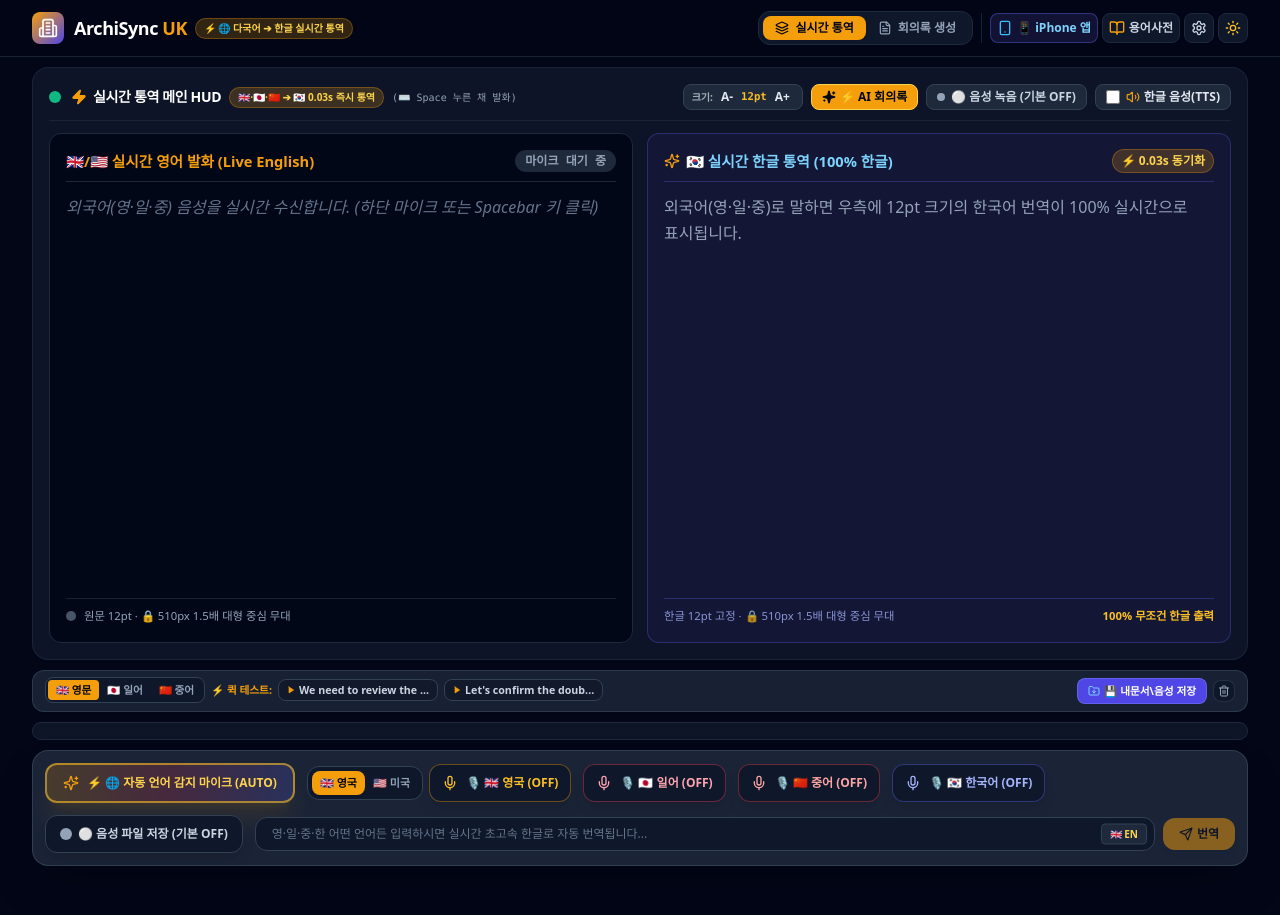
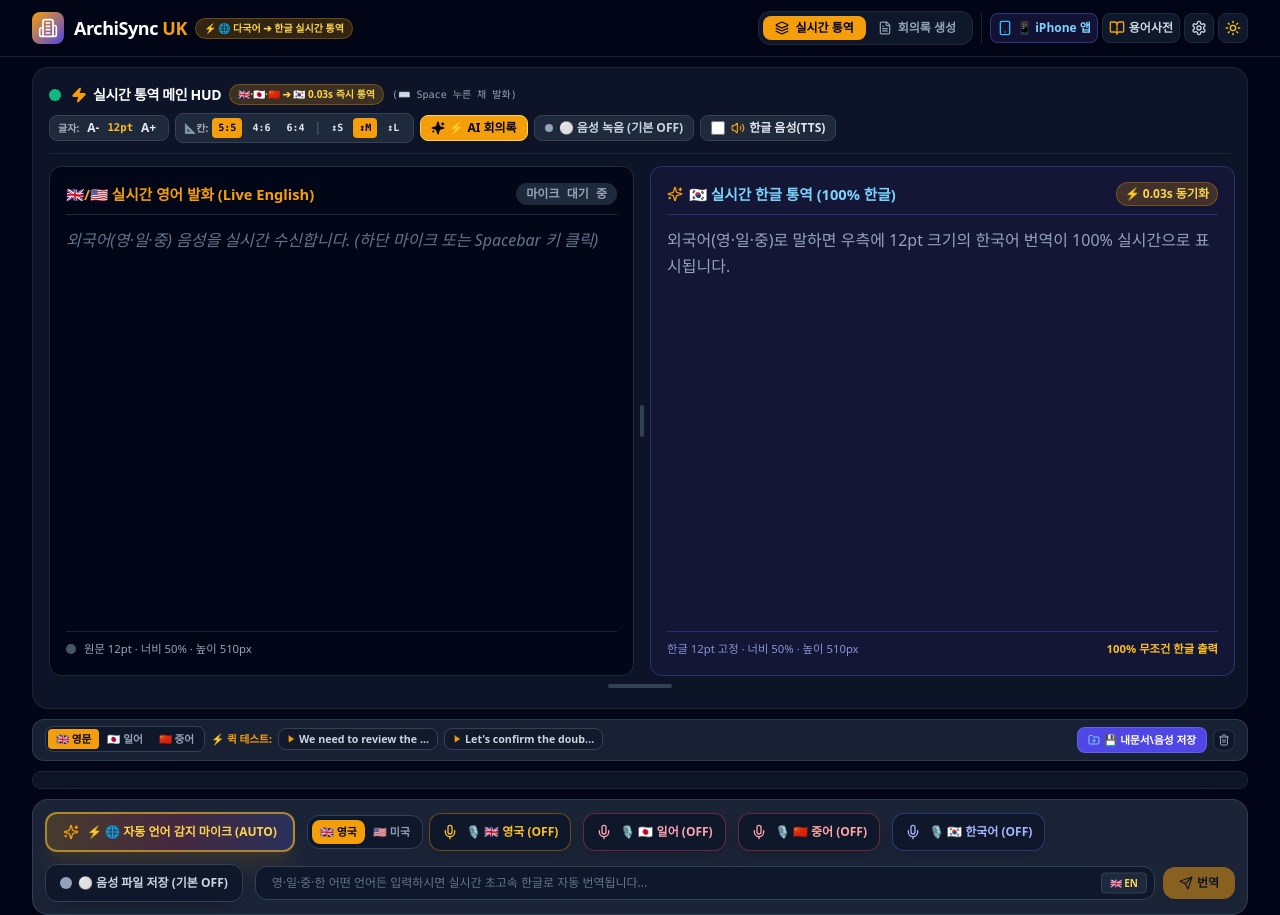
Before and after one commit to tttd1us-design/archisync-uk, a React (Vite) app: page / in a window 1280 px wide. Before the commit the page ends 866 px from the top, so only its background shows below. Built offline with nearby package versions, Linux system fonts and the light colour scheme.

Commit message:
Add dynamic draggable split resizer, height resizer, and size presets to LiveInterpreter

```diff
--- a/src/components/LiveInterpreter.jsx
+++ b/src/components/LiveInterpreter.jsx
@@ -138,12 +138,20 @@ const MessageCardItem = React.memo(function MessageCardItem({
   onStartEdit,
   onCancelEdit,
   onChangeEditText,
-  onSaveEdit
+  onSaveEdit,
+  splitRatio = 50
 }) {
   const isUK = msg.lang === 'en-GB' || msg.lang?.startsWith('en');
   const isZH = msg.lang?.startsWith('zh');
   const isJP = msg.lang?.startsWith('ja');
   const flag = isZH ? '🇨🇳' : isJP ? '🇯🇵' : isUK ? '🇬🇧' : '🇰🇷';
+
+  // Dynamic grid column template matching the live stage split ratio
+  const gridStyle = {
+    display: 'grid',
+    gridTemplateColumns: `minmax(0, ${splitRatio}fr) minmax(0, ${100 - splitRatio}fr)`,
+    gap: '0.625rem'
+  };
 
   return (
     <div className={`w-full rounded-xl p-2.5 border transition-all ${
@@ -202,7 +210,7 @@ const MessageCardItem = React.memo(function MessageCardItem({
         </div>
       </div>
 
-      {/* 2. Dual Column 1:1 Sentence-by-Sentence Parallel Comparison (8pt Professional Layout) */}
+      {/* 2. Dual Column 1:1 Sentence-by-Sentence Parallel Comparison (8pt Professional Layout with Dynamic Split Ratio) */}
       <div className="space-y-1.5 text-[8pt] leading-relaxed">
         {editingId === msg.id ? (
           <div className="p-2.5 rounded-lg border bg-slate-900 border-amber-500/50 space-y-2">
@@ -231,19 +239,20 @@ const MessageCardItem = React.memo(function MessageCardItem({
               return msg.pairs.map((pair, idx) => (
                 <div
                   key={idx}
-                  className={`grid grid-cols-1 md:grid-cols-2 gap-2.5 p-2 rounded-lg border transition ${
+                  style={gridStyle}
+                  className={`p-2 rounded-lg border transition ${
                     isDark
                       ? 'bg-slate-900/60 border-slate-800/80 hover:border-slate-700'
                       : 'bg-slate-50 border-slate-200 hover:border-slate-300'
                   }`}
                 >
-                  <div className="flex items-start gap-1.5 font-medium select-text">
+                  <div className="flex items-start gap-1.5 font-medium select-text min-w-0">
                     <span className="font-mono text-[7pt] text-amber-500/80 font-bold shrink-0 mt-0.5">[{idx + 1}]</span>
                     <p style={{ fontSize: '8pt' }} className={`text-[8pt] leading-relaxed break-keep-all ${isDark ? 'text-slate-200' : 'text-slate-800'}`}>
                       {pair.orig}
                     </p>
                   </div>
-                  <div className="flex items-start gap-1.5 font-bold select-text">
+                  <div className="flex items-start gap-1.5 font-bold select-text min-w-0">
                     <span className="font-mono text-[7pt] text-indigo-400 font-bold shrink-0 mt-0.5">[{idx + 1}]</span>
                     <p style={{ fontSize: '8pt' }} className={`text-[8pt] leading-relaxed break-keep-all ${isDark ? 'text-amber-300' : 'text-indigo-950'}`}>
                       {pair.trans}
@@ -262,19 +271,20 @@ const MessageCardItem = React.memo(function MessageCardItem({
               return originalSentences.map((orig, idx) => (
                 <div
                   key={idx}
-                  className={`grid grid-cols-1 md:grid-cols-2 gap-2.5 p-2 rounded-lg border transition ${
+                  style={gridStyle}
+                  className={`p-2 rounded-lg border transition ${
                     isDark
                       ? 'bg-slate-900/60 border-slate-800/80 hover:border-slate-700'
                       : 'bg-slate-50 border-slate-200 hover:border-slate-300'
                   }`}
                 >
-                  <div className="flex items-start gap-1.5 font-medium select-text">
+                  <div className="flex items-start gap-1.5 font-medium select-text min-w-0">
                     <span className="font-mono text-[7pt] text-amber-500/80 font-bold shrink-0 mt-0.5">[{idx + 1}]</span>
                     <p style={{ fontSize: '8pt' }} className={`text-[8pt] leading-relaxed break-keep-all ${isDark ? 'text-slate-200' : 'text-slate-800'}`}>
                       {orig}
                     </p>
                   </div>
-                  <div className="flex items-start gap-1.5 font-bold select-text">
+                  <div className="flex items-start gap-1.5 font-bold select-text min-w-0">
                     <span className="font-mono text-[7pt] text-indigo-400 font-bold shrink-0 mt-0.5">[{idx + 1}]</span>
                     <p style={{ fontSize: '8pt' }} className={`text-[8pt] leading-relaxed break-keep-all ${isDark ? 'text-amber-300' : 'text-indigo-950'}`}>
                       {translationSentences[idx]}
@@ -287,19 +297,20 @@ const MessageCardItem = React.memo(function MessageCardItem({
             // If sentence counts differ, display as single cohesive matching block at strict 8pt
             return (
               <div
-                className={`grid grid-cols-1 md:grid-cols-2 gap-2.5 p-2 rounded-lg border transition ${
+                style={gridStyle}
+                className={`p-2 rounded-lg border transition ${
                   isDark
                     ? 'bg-slate-900/60 border-slate-800/80 hover:border-slate-700'
                     : 'bg-slate-50 border-slate-200 hover:border-slate-300'
                 }`}
               >
-                <div className="flex items-start gap-1.5 font-medium select-text">
+                <div className="flex items-start gap-1.5 font-medium select-text min-w-0">
                   <span className="font-mono text-[7pt] text-amber-500/80 font-bold shrink-0 mt-0.5">[1]</span>
                   <p style={{ fontSize: '8pt' }} className={`text-[8pt] leading-relaxed break-keep-all ${isDark ? 'text-slate-200' : 'text-slate-800'}`}>
                     {msg.original}
                   </p>
                 </div>
-                <div className="flex items-start gap-1.5 font-bold select-text">
+                <div className="flex items-start gap-1.5 font-bold select-text min-w-0">
                   <span className="font-mono text-[7pt] text-indigo-400 font-bold shrink-0 mt-0.5">[1]</span>
                   <p style={{ fontSize: '8pt' }} className={`text-[8pt] leading-relaxed break-keep-all ${isDark ? 'text-amber-300' : 'text-indigo-950'}`}>
                     {msg.translation}
@@ -354,6 +365,29 @@ export default function LiveInterpreter({
   const [summaryData, setSummaryData] = useState(null);
   const [isGeneratingSummary, setIsGeneratingSummary] = useState(false);
 
+  // 🎛️ Dynamic Resizing & Split Ratio States (사용자 칸 크기 조절 상태)
+  const [splitRatio, setSplitRatio] = useState(() => {
+    try {
+      const saved = localStorage.getItem('archisync_split_ratio');
+      return saved ? Math.min(80, Math.max(20, Number(saved))) : 50;
+    } catch {
+      return 50;
+    }
+  });
+
+  const [stageHeight, setStageHeight] = useState(() => {
+    try {
+      const saved = localStorage.getItem('archisync_stage_height');
+      return saved ? Math.min(850, Math.max(280, Number(saved))) : 510;
+    } catch {
+      return 510;
+    }
+  });
+
+  const [isDraggingSplit, setIsDraggingSplit] = useState(false);
+  const [isDraggingHeight, setIsDraggingHeight] = useState(false);
+  const stageContainerRef = useRef(null);
+
   const messagesBottomRef = useRef(null);
   const liveLeftViewportRef = useRef(null);
   const liveRightViewportRef = useRef(null);
@@ -362,6 +396,69 @@ export default function LiveInterpreter({
   const interimTranslateTimerRef = useRef(null);
   const recordingTimerRef = useRef(null);
   const isSpacePressedRef = useRef(false);
+
+  // 📐 Horizontal Split Drag Handler (좌우 칸 너비 마우스 드래그 조절)
+  const handleSplitDragStart = (e) => {
+    e.preventDefault();
+    setIsDraggingSplit(true);
+
+    const onMouseMove = (moveEvent) => {
+      if (!stageContainerRef.current) return;
+      const rect = stageContainerRef.current.getBoundingClientRect();
+      const clientX = moveEvent.clientX;
+      const ratio = ((clientX - rect.left) / rect.width) * 100;
+      const clampedRatio = Math.min(80, Math.max(20, Math.round(ratio)));
+      setSplitRatio(clampedRatio);
+      try {
+        localStorage.setItem('archisync_split_ratio', clampedRatio);
+      } catch {}
+    };
+
+    const onMouseUp = () => {
+      setIsDraggingSplit(false);
+      window.removeEventListener('mousemove', onMouseMove);
+      window.removeEventListener('mouseup', onMouseUp);
+    };
+
+    window.addEventListener('mousemove', onMouseMove);
+    window.addEventListener('mouseup', onMouseUp);
+  };
+
+  // ↕️ Vertical Height Drag Handler (상단 무대 높이 마우스 드래그 조절)
+  const handleHeightDragStart = (e) => {
+    e.preventDefault();
+    setIsDraggingHeight(true);
+    const startY = e.clientY;
+    const startHeight = stageHeight;
+
+    const onMouseMove = (moveEvent) => {
+      const deltaY = moveEvent.clientY - startY;
+      const newHeight = Math.min(850, Math.max(280, Math.round(startHeight + deltaY)));
+      setStageHeight(newHeight);
+      try {
+        localStorage.setItem('archisync_stage_height', newHeight);
+      } catch {}
+    };
+
+    const onMouseUp = () => {
+      setIsDraggingHeight(false);
+      window.removeEventListener('mousemove', onMouseMove);
+      window.removeEventListener('mouseup', onMouseUp);
+    };
+
+    window.addEventListener('mousemove', onMouseMove);
+    window.addEventListener('mouseup', onMouseUp);
+  };
+
+  // 🔄 Reset Sizes to Default (기본 크기로 원터치 리셋)
+  const handleResetSizes = () => {
+    setSplitRatio(50);
+    setStageHeight(510);
+    try {
+      localStorage.setItem('archisync_split_ratio', 50);
+      localStorage.setItem('archisync_stage_height', 510);
+    } catch {}
+  };
 
   // 🔒 Auto-Scroll Viewports on Live Speech Stream (Keeps newest speech in view without overflowing box)
   useEffect(() => {
@@ -997,12 +1094,12 @@ export default function LiveInterpreter({
             </div>
           </div>
 
-          <div className="flex items-center space-x-2">
+          <div className="flex flex-wrap items-center gap-1.5">
             {/* 🎛️ Real-time Font Zoom Controls (A- / A+) */}
             <div className={`flex items-center space-x-1 px-2 py-1 rounded-lg border text-xs font-bold ${
               isDark ? 'bg-slate-800 text-slate-200 border-slate-700' : 'bg-slate-100 text-slate-800 border-slate-200 shadow-xs'
             }`}>
-              <span className="text-[7.5pt] opacity-70">크기:</span>
+              <span className="text-[7.5pt] opacity-70">글자:</span>
               <button
                 onClick={() => setFontSizeScale(prev => Math.max(9, prev - 1))}
                 className="px-1 hover:text-amber-400 font-bold transition"
@@ -1017,6 +1114,56 @@ export default function LiveInterpreter({
                 title="글자 크기 확대"
               >
                 A+
+              </button>
+            </div>
+
+            {/* 📐 Dynamic Split Ratio & Height Presets (칸 사이즈 조절 독) */}
+            <div className={`flex items-center space-x-1 px-2 py-1 rounded-lg border text-xs font-bold ${
+              isDark ? 'bg-slate-800 text-slate-200 border-slate-700' : 'bg-slate-100 text-slate-800 border-slate-200 shadow-xs'
+            }`}>
+              <span className="text-[7.5pt] opacity-70">📐칸:</span>
+              <button
+                onClick={() => { setSplitRatio(50); try { localStorage.setItem('archisync_split_ratio', 50); } catch {} }}
+                className={`px-1.5 py-0.5 rounded text-[7.5pt] font-mono transition ${splitRatio === 50 ? 'bg-amber-500 text-slate-950 font-bold' : 'hover:text-amber-400'}`}
+                title="5:5 균등 분할"
+              >
+                5:5
+              </button>
+              <button
+                onClick={() => { setSplitRatio(40); try { localStorage.setItem('archisync_split_ratio', 40); } catch {} }}
+                className={`px-1.5 py-0.5 rounded text-[7.5pt] font-mono transition ${splitRatio === 40 ? 'bg-amber-500 text-slate-950 font-bold' : 'hover:text-amber-400'}`}
+                title="4:6 (한글 통역 확대)"
+              >
+                4:6
+              </button>
+              <button
+                onClick={() => { setSplitRatio(60); try { localStorage.setItem('archisync_split_ratio', 60); } catch {} }}
+                className={`px-1.5 py-0.5 rounded text-[7.5pt] font-mono transition ${splitRatio === 60 ? 'bg-amber-500 text-slate-950 font-bold' : 'hover:text-amber-400'}`}
+                title="6:4 (원문 발화 확대)"
+              >
+                6:4
+              </button>
+              <span className="text-slate-600 dark:text-slate-700">|</span>
+              <button
+                onClick={() => { setStageHeight(380); try { localStorage.setItem('archisync_stage_height', 380); } catch {} }}
+                className={`px-1.5 py-0.5 rounded text-[7.5pt] font-mono transition ${stageHeight === 380 ? 'bg-amber-500 text-slate-950 font-bold' : 'hover:text-amber-400'}`}
+                title="무대 높이 축소 (380px)"
+              >
+                ↕S
+              </button>
+              <button
+                onClick={() => { setStageHeight(510); try { localStorage.setItem('archisync_stage_height', 510); } catch {} }}
+                className={`px-1.5 py-0.5 rounded text-[7.5pt] font-mono transition ${stageHeight === 510 ? 'bg-amber-500 text-slate-950 font-bold' : 'hover:text-amber-400'}`}
+                title="무대 높이 표준 (510px)"
+              >
+                ↕M
+              </button>
+              <button
+                onClick={() => { setStageHeight(650); try { localStorage.setItem('archisync_stage_height', 650); } catch {} }}
+                className={`px-1.5 py-0.5 rounded text-[7.5pt] font-mono transition ${stageHeight === 650 ? 'bg-amber-500 text-slate-950 font-bold' : 'hover:text-amber-400'}`}
+                title="무대 높이 확대 (650px)"
+              >
+                ↕L
               </button>
             </div>
 
@@ -1069,15 +1216,26 @@ export default function LiveInterpreter({
           </div>
         </div>
 
-        {/* 🌟 CENTRAL LIVE REAL-TIME STAGE (Fixed 1.5X Grand 510px Viewport: Strict 12pt Typography) */}
-        <div className="grid grid-cols-1 md:grid-cols-2 gap-3.5 items-stretch">
-
-          {/* ⬅️ LEFT SCREEN: Live Spoken Foreign Speech (Fixed Height 510px - Strict 12pt) */}
-          <div className={`${
+        {/* 🌟 CENTRAL LIVE REAL-TIME STAGE (Dynamic Split & Height Resizable Viewport) */}
+        <div
+          ref={stageContainerRef}
+          style={{ minHeight: `${stageHeight}px` }}
+          className="flex flex-col md:flex-row items-stretch relative transition-all"
+        >
+
+          {/* ⬅️ LEFT SCREEN: Live Spoken Foreign Speech (Dynamic Resizable Width & Height) */}
+          <div
+            style={{
+              width: window.innerWidth >= 768 ? `calc(${splitRatio}% - 6px)` : '100%',
+              height: `${stageHeight}px`,
+              maxHeight: `${stageHeight}px`
+            }}
+            className={`${
               isDark
                 ? 'bg-slate-950/90 border border-slate-800 text-slate-100'
                 : 'bg-slate-50 border border-slate-200 text-slate-900 shadow-xs'
-          } p-4 rounded-xl flex flex-col justify-between h-[510px] max-h-[510px] transition-all relative overflow-hidden`}>
+            } p-4 rounded-xl flex flex-col justify-between transition-all relative overflow-hidden shrink-0 min-w-0`}
+          >
 
             {/* Header: Fixed Height (h-8) */}
             <div className={`flex items-center justify-between pb-2.5 border-b shrink-0 h-8 ${
@@ -1117,7 +1275,7 @@ export default function LiveInterpreter({
               </span>
             </div>
 
-            {/* Scrollable Fixed Text Viewport (h-[405px] overflow-y-auto - Strict 12pt View) */}
+            {/* Scrollable Fixed Text Viewport (overflow-y-auto) */}
             <div
               ref={liveLeftViewportRef}
               className="flex-1 my-3 overflow-y-auto pr-2 select-text scrollbar-thin scrollbar-thumb-slate-700 space-y-3"
@@ -1151,7 +1309,7 @@ export default function LiveInterpreter({
             <div className={`pt-2 border-t shrink-0 h-7 ${isDark ? 'border-slate-800/80 text-slate-400' : 'border-slate-100 text-slate-500'} text-[8.5pt] font-medium flex items-center justify-between`}>
               <span className="flex items-center gap-2">
                 <span className={`w-2.5 h-2.5 rounded-full ${activeMic ? 'bg-amber-500 animate-ping' : isDark ? 'bg-slate-600' : 'bg-slate-300'}`} />
-                <span className="truncate">원문 {fontSizeScale}pt · 🔒 510px 1.5배 대형 중심 무대</span>
+                <span className="truncate">원문 {fontSizeScale}pt · 너비 {splitRatio}% · 높이 {stageHeight}px</span>
               </span>
               {isLiveSpeaking && (
                 <span className="text-amber-500 font-mono text-[8pt] shrink-0 animate-pulse">Live Transcribing...</span>
@@ -1159,12 +1317,35 @@ export default function LiveInterpreter({
             </div>
           </div>
 
-          {/* ➡️ RIGHT SCREEN: Live Instant Korean Translation (Fixed Height 510px - Strict 12pt) */}
-          <div className={`${
+          {/* ↔️ Central Horizontal Split Resizer Handle (마우스 좌우 드래그 바) */}
+          <div
+            onMouseDown={handleSplitDragStart}
+            onDoubleClick={handleResetSizes}
+            className={`hidden md:flex w-3 mx-0.5 my-auto h-[94%] rounded-full cursor-col-resize items-center justify-center transition-all group shrink-0 select-none ${
+              isDraggingSplit
+                ? 'bg-amber-500 shadow-md shadow-amber-500/50 scale-110'
+                : isDark ? 'hover:bg-slate-700/80 bg-transparent' : 'hover:bg-slate-300/80 bg-transparent'
+            }`}
+            title="좌우로 드래그하여 칸 너비를 조절하세요 (더블클릭 시 5:5 리셋)"
+          >
+            <div className={`w-1 h-8 rounded-full transition-all ${
+              isDraggingSplit ? 'bg-slate-950 h-12' : isDark ? 'bg-slate-700 group-hover:bg-amber-400 group-hover:h-12' : 'bg-slate-300 group-hover:bg-amber-500 group-hover:h-12'
+            }`} />
+          </div>
+
+          {/* ➡️ RIGHT SCREEN: Live Instant Korean Translation (Dynamic Resizable Width & Height) */}
+          <div
+            style={{
+              width: window.innerWidth >= 768 ? `calc(${100 - splitRatio}% - 6px)` : '100%',
+              height: `${stageHeight}px`,
+              maxHeight: `${stageHeight}px`
+            }}
+            className={`${
               isDark
                 ? 'bg-indigo-950/40 border border-indigo-500/30 text-amber-300'
                 : 'bg-indigo-50/70 border border-indigo-200 text-indigo-950 shadow-xs'
-          } p-4 rounded-xl flex flex-col justify-between h-[510px] max-h-[510px] transition-all relative overflow-hidden`}>
+            } p-4 rounded-xl flex flex-col justify-between transition-all relative overflow-hidden shrink-0 min-w-0`}
+          >
 
             {/* Header: Fixed Height (h-8) */}
             <div className={`flex items-center justify-between pb-2.5 border-b shrink-0 h-8 ${
@@ -1182,7 +1363,7 @@ export default function LiveInterpreter({
               </span>
             </div>
 
-            {/* Scrollable Fixed Text Viewport (h-[405px] overflow-y-auto - Strict 12pt View) */}
+            {/* Scrollable Fixed Text Viewport (overflow-y-auto) */}
             <div
               ref={liveRightViewportRef}
               className="flex-1 my-3 overflow-y-auto pr-2 select-text scrollbar-thin scrollbar-thumb-indigo-700 space-y-3"
@@ -1214,11 +1395,27 @@ export default function LiveInterpreter({
 
             {/* Footer: Fixed Height (h-7) */}
             <div className={`pt-2 border-t shrink-0 h-7 ${isDark ? 'border-indigo-500/30 text-indigo-300/80' : 'border-indigo-100 text-indigo-700'} text-[8.5pt] font-medium flex items-center justify-between`}>
-              <span className="truncate">한글 12pt 고정 · 🔒 510px 1.5배 대형 중심 무대</span>
+              <span className="truncate">한글 12pt 고정 · 너비 {100 - splitRatio}% · 높이 {stageHeight}px</span>
               <span className="font-bold text-amber-400 shrink-0">100% 무조건 한글 출력</span>
             </div>
           </div>
 
+        </div>
+
+        {/* ↕️ Bottom Vertical Height Resizer Handle (마우스 상하 드래그 바) */}
+        <div
+          onMouseDown={handleHeightDragStart}
+          onDoubleClick={handleResetSizes}
+          className={`w-full h-3 mt-1 rounded-lg cursor-row-resize flex items-center justify-center transition-all group select-none ${
+            isDraggingHeight
+              ? 'bg-amber-500/30 ring-1 ring-amber-400'
+              : isDark ? 'hover:bg-slate-800/80' : 'hover:bg-slate-100'
+          }`}
+          title="위아래로 드래그하여 무대 높이를 조절하세요 (더블클릭 시 510px 리셋)"
+        >
+          <div className={`w-16 h-1 rounded-full transition-all ${
+            isDraggingHeight ? 'bg-amber-400 w-24' : isDark ? 'bg-slate-700 group-hover:bg-amber-400 group-hover:w-24' : 'bg-slate-300 group-hover:bg-amber-500 group-hover:w-24'
+          }`} />
         </div>
       </div>
 
@@ -1411,6 +1608,7 @@ export default function LiveInterpreter({
             onCancelEdit={() => setEditingId(null)}
             onChangeEditText={setEditTranslationText}
             onSaveEdit={handleSaveCorrection}
+            splitRatio={splitRatio}
           />
         ))}
         <div ref={messagesBottomRef} />
```
Lines whose indentation alone changed are shown as unchanged.
